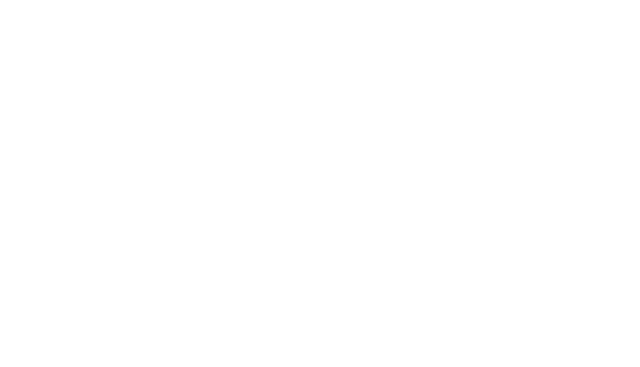
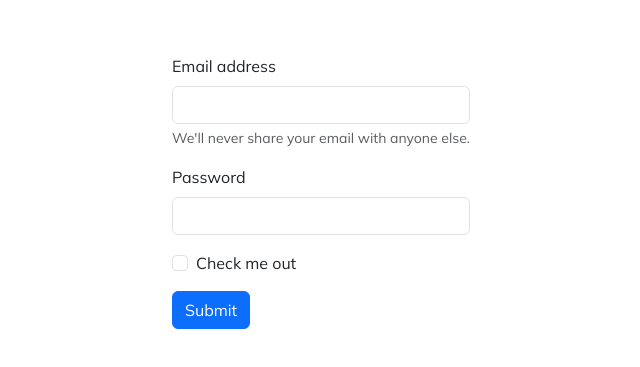
Before and after one commit to PatrikByren/Manero-frontend, a React (Create React App) app: page /signin in a window 1280 px wide. Before the commit this address had no page. Shown: the part 209-576 px from the top of the page, without its empty margins (319-959 px from the left). Built offline with nearby package versions, Linux system fonts and the light colour scheme.

Commit message:
Started with SignInForm

```diff
--- a/src/App.css
+++ b/src/App.css
@@ -42,3 +42,10 @@ html, body {
   align-items: end;
   height: 100dvh;
 }
+
+.sign-in-form {
+  display: flex;
+  justify-content: center;
+  align-items: center;
+  height: 100dvh;
+}
--- a/src/App.js
+++ b/src/App.js
@@ -3,6 +3,7 @@ import { BrowserRouter, Routes, Route } from "react-router-dom";
 import HomeView from "./views/HomeView";
 import GetStartedHomeView from "./views/GetStartedHomeView";
 import GetStartedWelcome from "./views/GetStartedWelcome";
+import SignInView from "./views/SignInView";
 
 function App() {
   return (
@@ -11,6 +12,7 @@ function App() {
         <Route path="/" element={<HomeView />} />
         <Route path="/getstarted" element={<GetStartedHomeView />} />
         <Route path="/getstartedwelcome" element={<GetStartedWelcome />} />
+        <Route path="/signin" element={<SignInView />} />
       </Routes>
     </BrowserRouter>
   );
--- a/src/asset/scss/App.scss
+++ b/src/asset/scss/App.scss
@@ -6,3 +6,4 @@
 //Components
 @import './components/getStartedHowView';
 @import './components/getStartedWelcome';
+@import './components/signInForm';
--- /dev/null
+++ b/src/asset/scss/components/_signInForm.scss
@@ -0,0 +1,7 @@
+.sign-in-form{
+    display: flex;
+    justify-content: center;
+    align-items: center;
+    height: 100dvh;
+
+}
--- /dev/null
+++ b/src/components/sections/SignInForm.js
@@ -0,0 +1,49 @@
+import React from "react";
+
+const SignInForm = () => {
+  return (
+    <div className="container sign-in-form">
+      <form>
+        <div className="mb-3">
+          <label for="exampleInputEmail1" className="form-label">
+            Email address
+          </label>
+          <input
+            type="email"
+            class="form-control"
+            id="exampleInputEmail1"
+            aria-describedby="emailHelp"
+          />
+          <div id="emailHelp" className="form-text">
+            We'll never share your email with anyone else.
+          </div>
+        </div>
+        <div className="mb-3">
+          <label for="exampleInputPassword1" className="form-label">
+            Password
+          </label>
+          <input
+            type="password"
+            className="form-control"
+            id="exampleInputPassword1"
+          />
+        </div>
+        <div className="mb-3 form-check">
+          <input
+            type="checkbox"
+            className="form-check-input"
+            id="exampleCheck1"
+          />
+          <label className="form-check-label" for="exampleCheck1">
+            Check me out
+          </label>
+        </div>
+        <button type="submit" className="btn btn-primary">
+          Submit
+        </button>
+      </form>
+    </div>
+  );
+};
+
+export default SignInForm;
--- /dev/null
+++ b/src/views/SignInView.js
@@ -0,0 +1,12 @@
+import React from "react";
+import SignInForm from "../components/sections/SignInForm";
+
+const SignInView = () => {
+  return (
+    <div>
+      <SignInForm />
+    </div>
+  );
+};
+
+export default SignInView;
```
